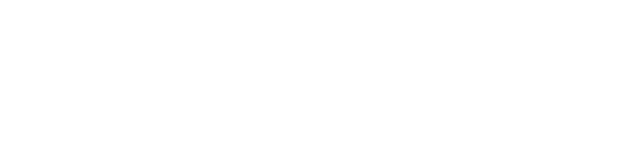
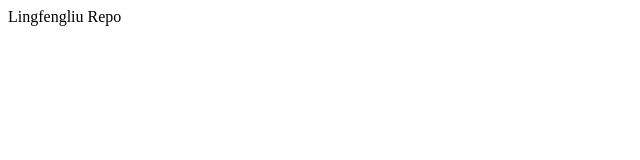
Before and after one commit to DerekLiu07/git-test, a plain HTML site: page index.html in a window 1280 px wide. Shown: the whole page, without its empty margins (0-640 px from the left). Drawn offline with Linux system fonts and the light colour scheme.

Commit message:
Add hl element

```diff
--- a/index.html
+++ b/index.html
@@ -7,6 +7,6 @@
     <title>Lingfengliu Repo</title>
 </head>
 <body>
-
+    <hl> Lingfengliu Repo</hl>
 </body>
 </html>
```
